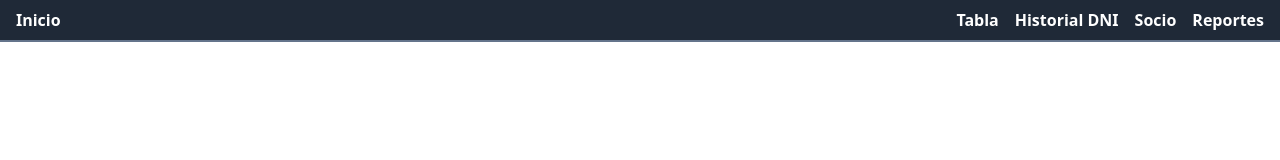
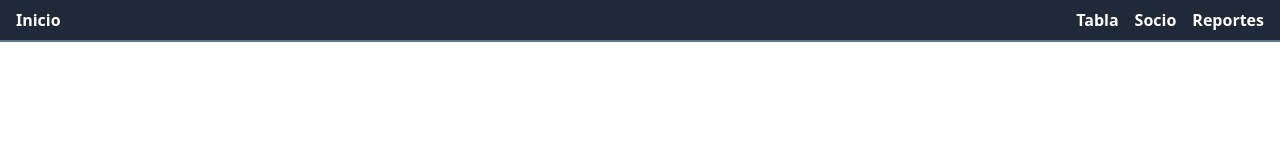
Before and after one commit to Berniburgues/cobranza_front, a React (Vite) app: page / in a window 1280 px wide. Shown: the top 160 px of the page. Built offline with nearby package versions, Linux system fonts and the light colour scheme.

Commit message:
Comentadas lineas para no mostrar actualizacion

```diff
--- a/src/components/Common/Layout.jsx
+++ b/src/components/Common/Layout.jsx
@@ -31,9 +31,12 @@ const Layout = ({ children }) => {
           <Link to="/tabla" className="hover:text-gray-300" target="_blank">
             Tabla
           </Link>
-          <Link to="/historialDNI" className="hover:text-gray-300" target="_blank">
-            Historial DNI
-          </Link>
+          {/*
+<Link to="/historialDNI" className="hover:text-gray-300" target="_blank">
+  Historial DNI
+</Link>
+*/}
+
           <Link to="/socio" className="hover:text-gray-300" target="_blank">
             Socio
           </Link>
--- a/src/pages/Home.jsx
+++ b/src/pages/Home.jsx
@@ -28,11 +28,14 @@ const Home = () => {
             Tabla
           </button>
         </Link>
-        <Link to="/historialDNI">
-          <button className="bg-violet-500 hover:bg-violet-700 text-white border-2 border-black p-2 rounded-lg text-lg shadow-md w-full">
-            Historial DNI
-          </button>
-        </Link>
+        {/*
+<Link to="/historialDNI">
+  <button className="bg-violet-500 hover:bg-violet-700 text-white border-2 border-black p-2 rounded-lg text-lg shadow-md w-full">
+    Historial DNI
+  </button>
+</Link>
+*/}
+
         <Link to="/socio">
           <button className="bg-yellow-500 hover:bg-yellow-700 text-white border-2 border-black p-2 rounded-lg text-lg shadow-md w-full mt-3 md:mt-0">
             Historial de Socio
```
